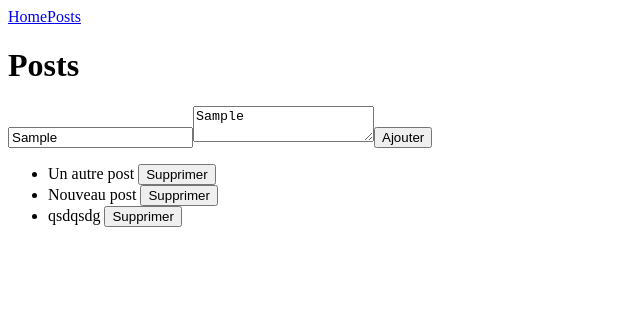
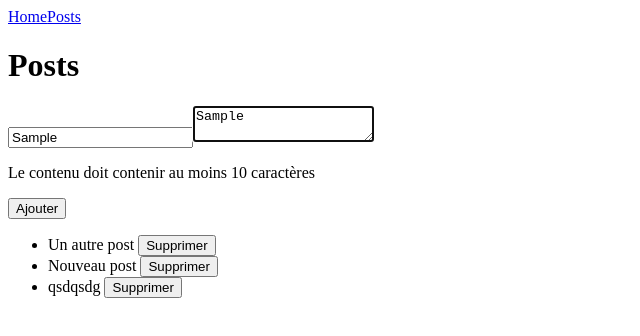
Before and after one commit to wassim-triki/react-template, a React (Vite) app: page /posts in a window 1280 px wide. Both pictures are taken after typing "Sample", "Sample" into the empty fields and a click on the button "Ajouter". Shown: the top 336 px of the page, without its empty margins (0-640 px from the left). Built offline with nearby package versions, Linux system fonts and the light colour scheme; no server answers; data requests are answered from the project's data file.

Commit message:
add zod validation in AddPostForm

```diff
--- a/package.json
+++ b/package.json
@@ -16,7 +16,8 @@
     "react": "^19.1.0",
     "react-dom": "^19.1.0",
     "react-hook-form": "^7.56.4",
-    "react-router-dom": "^7.6.0"
+    "react-router-dom": "^7.6.0",
+    "zod": "^3.25.17"
   },
   "devDependencies": {
     "@eslint/js": "^9.25.0",
--- a/src/components/AddPostForm.jsx
+++ b/src/components/AddPostForm.jsx
@@ -1,10 +1,25 @@
 import React from 'react';
 import { useForm } from 'react-hook-form';
 import { createPost } from '../services/posts';
+import { z } from 'zod';
+import { zodResolver } from '@hookform/resolvers/zod';
+
+const postSchema = z.object({
+  title: z.string().min(1, 'Le titre est requis'),
+  content: z
+    .string()
+    .min(10, 'Le contenu doit contenir au moins 10 caractères'),
+});
 
 const AddPostForm = ({ onPostAdded }) => {
-  const { register, handleSubmit, reset } = useForm();
-
+  const {
+    register,
+    handleSubmit,
+    reset,
+    formState: { errors },
+  } = useForm({
+    resolver: zodResolver(postSchema),
+  });
   const onSubmit = async (data) => {
     await createPost(data);
     onPostAdded();
@@ -13,8 +28,10 @@ const AddPostForm = ({ onPostAdded }) => {
 
   return (
     <form onSubmit={handleSubmit(onSubmit)}>
-      <input {...register('title')} placeholder="Titre" required />
-      <textarea {...register('content')} placeholder="Contenu" required />
+      <input {...register('title')} placeholder="Titre" />
+      {errors.title && <p>{errors.title.message}</p>}
+      <textarea {...register('content')} placeholder="Contenu" />
+      {errors.content && <p>{errors.content.message}</p>}
       <button type="submit">Ajouter</button>
     </form>
   );
```
Also changed, not shown: 1 other file (tests, documents, lock files or other folders).
